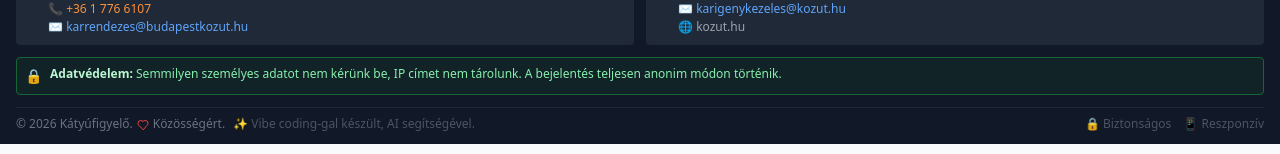
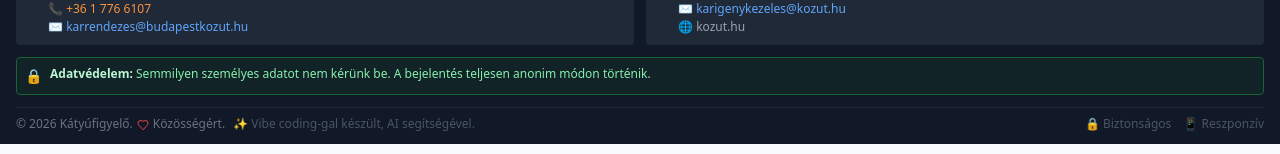
Before and after one commit to mifotohu/katyufigyelo2, a React (Vite) app: page / in a window 1280 px wide. Shown: the part 643-797 px from the top of the page. Built offline with nearby package versions, Linux system fonts and the light colour scheme; no server answers; the database is empty.

Commit message:
Update privacy statement in Footer component

```diff
--- a/src/components/Footer.jsx
+++ b/src/components/Footer.jsx
@@ -66,8 +66,7 @@ const Footer = () => {
           <p className="text-xs text-green-300 flex items-start gap-2">
             <span className="text-green-400 text-sm flex-shrink-0">🔒</span>
             <span>
-              <strong className="text-green-200">Adatvédelem:</strong> Semmilyen személyes adatot nem kérünk be,
-              IP címet nem tárolunk. A bejelentés teljesen anonim módon történik.
+              <strong className="text-green-200">Adatvédelem:</strong> Semmilyen személyes adatot nem kérünk be. A bejelentés teljesen anonim módon történik.
             </span>
           </p>
         </div>
```
